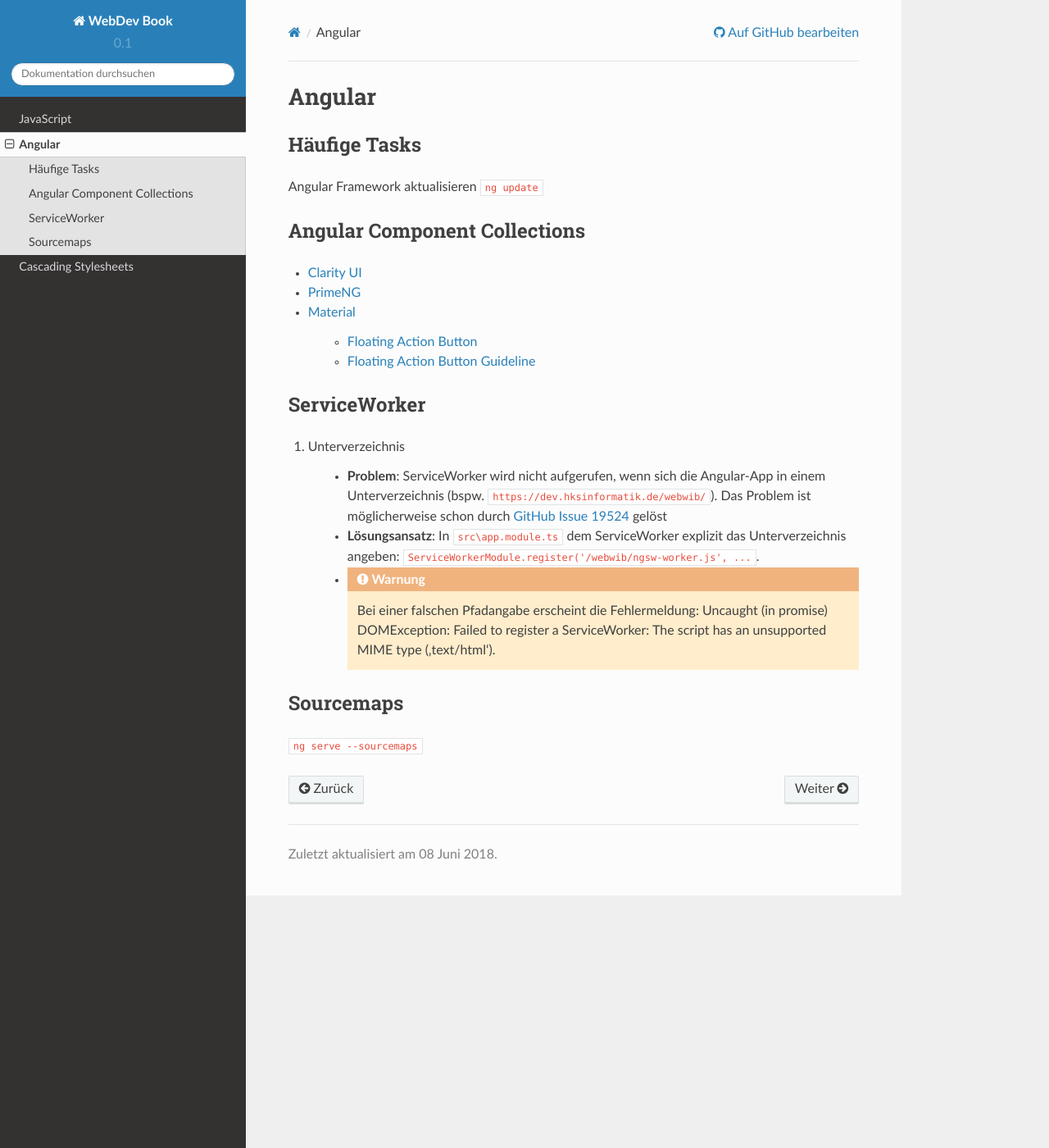
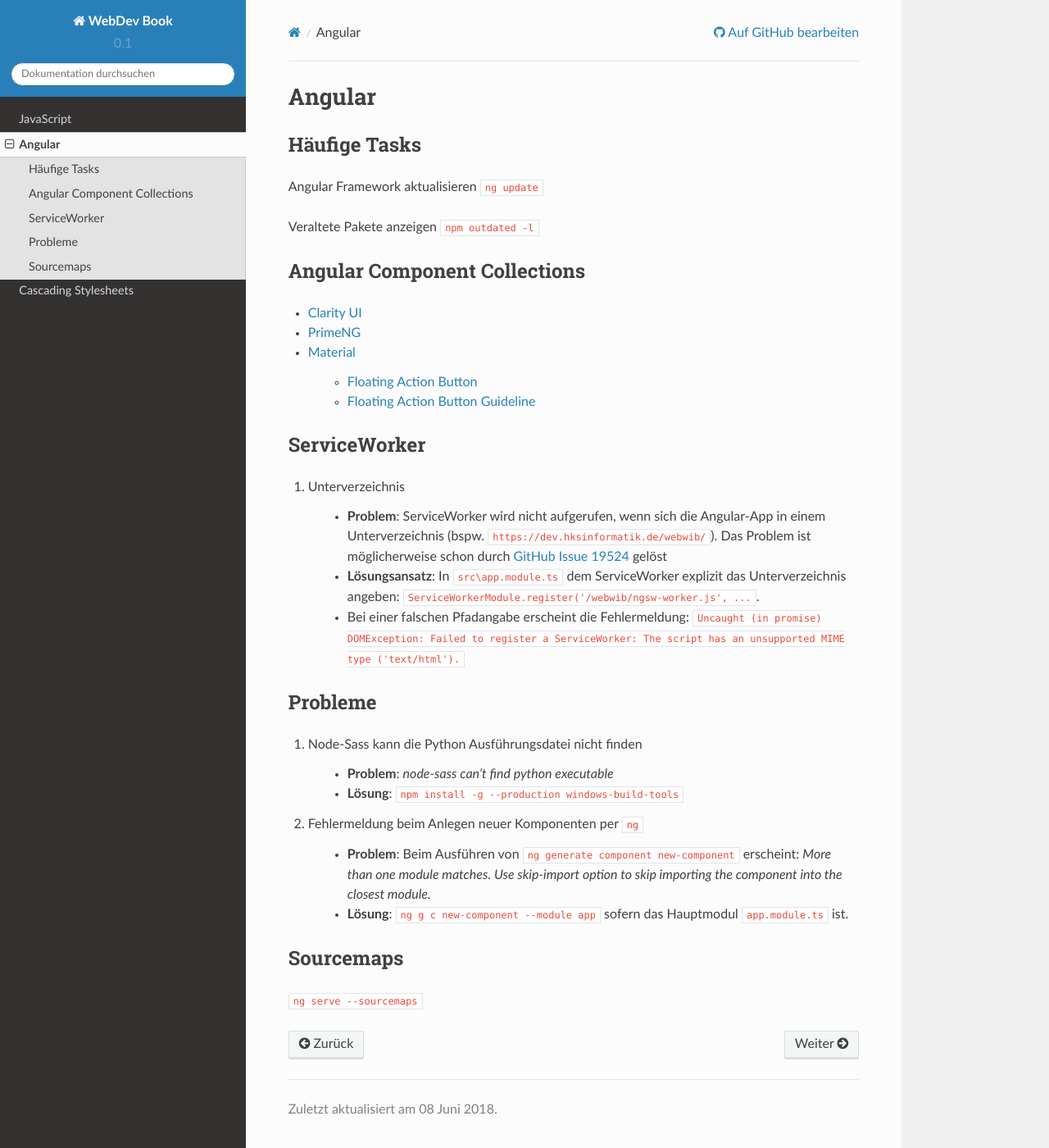
Before and after one commit to scholchr/webdevbook, a Sphinx documentation site: the page built from source/angular.rst, in a window 1280 px wide and 1400 px high. Shown: the whole window at 82% size. Built offline with Sphinx 7.4.7 and the Read the Docs theme 2.0.0, drawn with Linux system fonts in a browser that asks for light colours.

Commit message:
'new-component' Fehler hinzugefügt

```diff
--- a/source/angular.rst
+++ b/source/angular.rst
@@ -8,6 +8,8 @@
 =============
 
 Angular Framework aktualisieren ``ng update``
+
+Veraltete Pakete anzeigen ``npm outdated -l``
 
 
 Angular Component Collections
@@ -33,7 +35,25 @@
 
     * **Lösungsansatz**: In ``src\app.module.ts`` dem ServiceWorker explizit das Unterverzeichnis angeben: ``ServiceWorkerModule.register('/webwib/ngsw-worker.js', ...``.
 
-    * .. warning:: Bei einer falschen Pfadangabe erscheint die Fehlermeldung: Uncaught (in promise) DOMException: Failed to register a ServiceWorker: The script has an unsupported MIME type ('text/html').
+    * Bei einer falschen Pfadangabe erscheint die Fehlermeldung: ``Uncaught (in promise) DOMException: Failed to register a ServiceWorker: The script has an unsupported MIME type ('text/html').``
+
+
+Probleme
+========
+
+#. Node-Sass kann die Python Ausführungsdatei nicht finden
+
+    * **Problem**: *node-sass can't find python executable*
+
+    * **Lösung**: ``npm install -g --production windows-build-tools``
+
+
+#. Fehlermeldung beim Anlegen neuer Komponenten per ``ng``
+
+    * **Problem**: Beim Ausführen von ``ng generate component new-component`` erscheint: *More than one module matches. Use skip-import option to skip importing the component into the closest module.*
+
+    * **Lösung**: ``ng g c new-component --module app`` sofern das Hauptmodul ``app.module.ts`` ist.
+
 
 
 Sourcemaps
```
